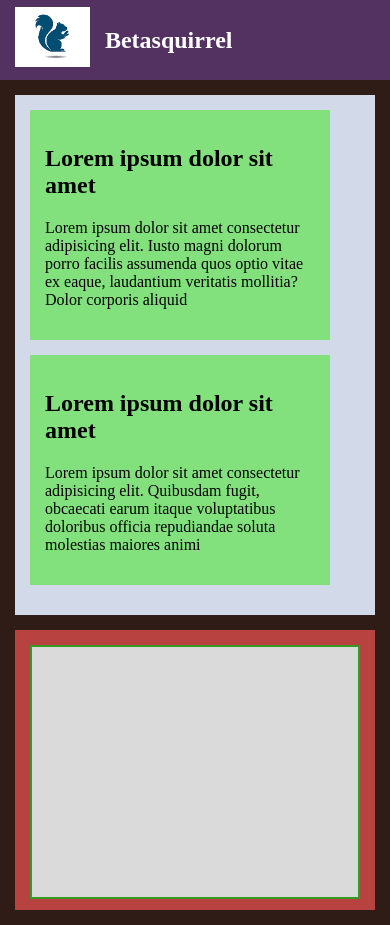
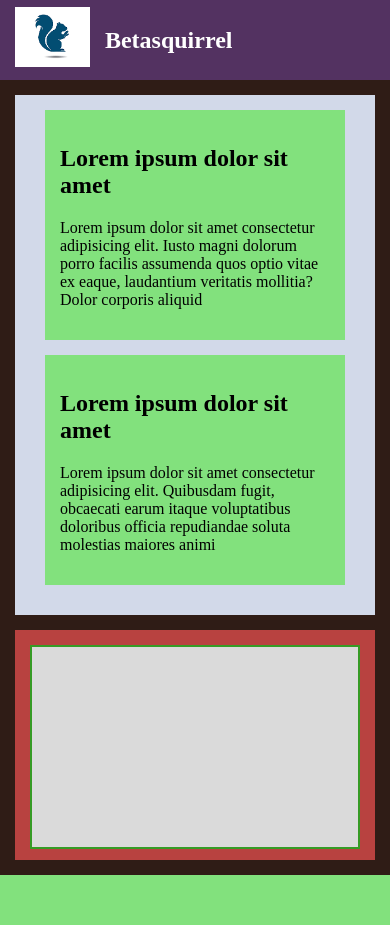
Before and after one commit to Saifunnisakk/betasquirrel-task, a PHP site: page /task-2/index.html in a window 390 px wide. After the commit the page ends 875 px from the top, so only its background shows below. Run offline with PHP 8.4, Linux system fonts and the light colour scheme.

Commit message:
functions added

```diff
--- a/task-1/css/style.css
+++ b/task-1/css/style.css
@@ -72,4 +72,7 @@ body {
   #main-container {
     padding: 10px;
   }
+  #sub-container {
+    height: auto;
+  }
 }
--- a/task-2/css/style.css
+++ b/task-2/css/style.css
@@ -48,7 +48,7 @@ body {
 }
 #secondary-container {
   background-color: #b84240;
-  height: 250px;
+  height: 200px;
   margin: 0 15px 15px 15px;
   padding: 15px;
 }
@@ -70,5 +70,6 @@ body {
   .two {
     width: calc((100%) - 60px);
     margin-bottom: 15px;
+    margin-left: 15px;
   }
 }
```
